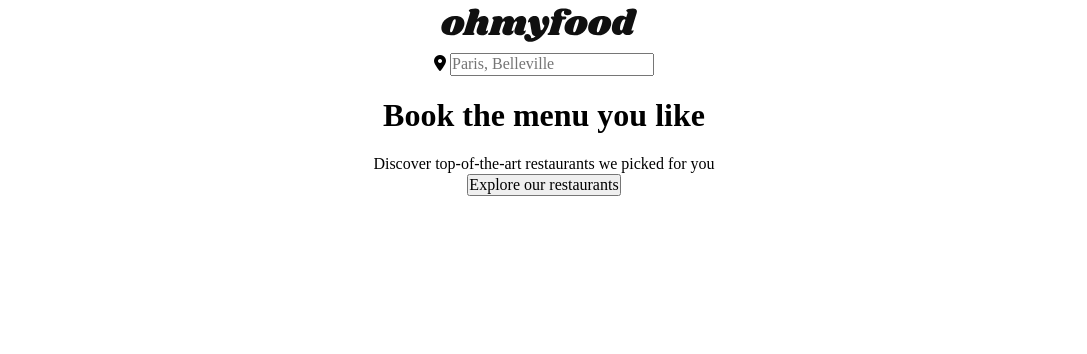
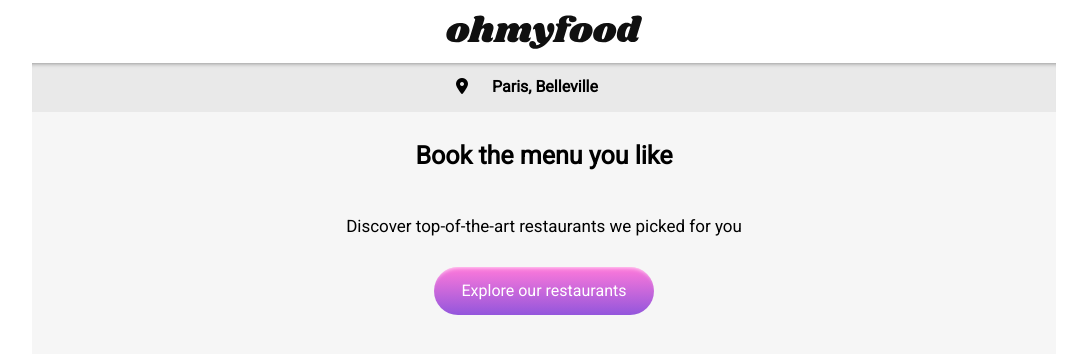
Before and after one commit to Farahcodes/OhMyFood, a plain HTML site: page index.html in a window 1280 px wide. Shown: the whole page, without its empty margins (96-1183 px from the left). Drawn offline with Linux system fonts and the light colour scheme; a web font is replaced by a local one.

Commit message:
added css to header, location and slogan

```diff
--- a/css/main.css
+++ b/css/main.css
@@ -10,12 +10,21 @@ html {
   margin: 0;
   padding: 0;
 }
+h1 {
+  font-size: 25px;
+}
+p {
+  font-family: var(--text-font-family);
+  font-size: 17px;
+}
 
 /* Variables */
 :root {
   --color-primary: #9356dc;
   --color-secondary: #ff79da;
   --color-tertiary: #99e2d0;
+  --color-black: #000;
+  --color-white: #fff;
   --headings-font-family: "Shrikhand", arial, sans-serif;
   --text-font-family: "Roboto", sans-serif;
 }
@@ -27,5 +36,52 @@ html {
   text-align: center;
 }
 .logo img {
-  padding: 7.5px 10px 7.5px 0;
+  padding-top: 15px;
+  margin-bottom: 10px;
 }
+/* Location */
+.location {
+  background-color: #e9e9e9;
+  text-align: center;
+  padding: 15px 0;
+  box-shadow: inset 0 5px 5px -5px #777777;
+}
+.location input {
+  border: none;
+  background: transparent;
+}
+.location input::placeholder {
+  color: var(--color-black);
+  font-family: var(--text-font-family);
+  font-weight: bold;
+}
+.location .fa-solid {
+  padding-left: 60px;
+  padding-right: 20px;
+}
+/* Slogan */
+.slogan {
+  background-color: #f6f6f6;
+  padding: 30px;
+  display: flex;
+  flex-direction: column;
+  justify-content: space-between;
+  gap: 30px;
+}
+.slogan h1 {
+  font-family: var(--text-font-family);
+  margin-top: 0;
+}
+.button-gradient {
+  border-radius: 25px;
+  background: linear-gradient(var(--color-secondary), var(--color-primary));
+  color: var(--color-white);
+  width: 220px;
+  padding: 15px;
+  border: none;
+  box-shadow: inset 0 5px 5px -5px;
+  font-family: var(--text-font-family);
+}
+.button-gradient-homepage {
+  margin: 0 auto 10px;
+}
--- a/index.html
+++ b/index.html
@@ -50,7 +50,9 @@
         <h1>Book the menu you like</h1>
         <p>Discover top-of-the-art restaurants we picked for you</p>
         <a href="#restaurants">
-          <button>Explore our restaurants</button>
+          <button class="button-gradient button-gradient-homepage">
+            Explore our restaurants
+          </button>
         </a>
       </div>
       <!-- End of Slogan -->
```
